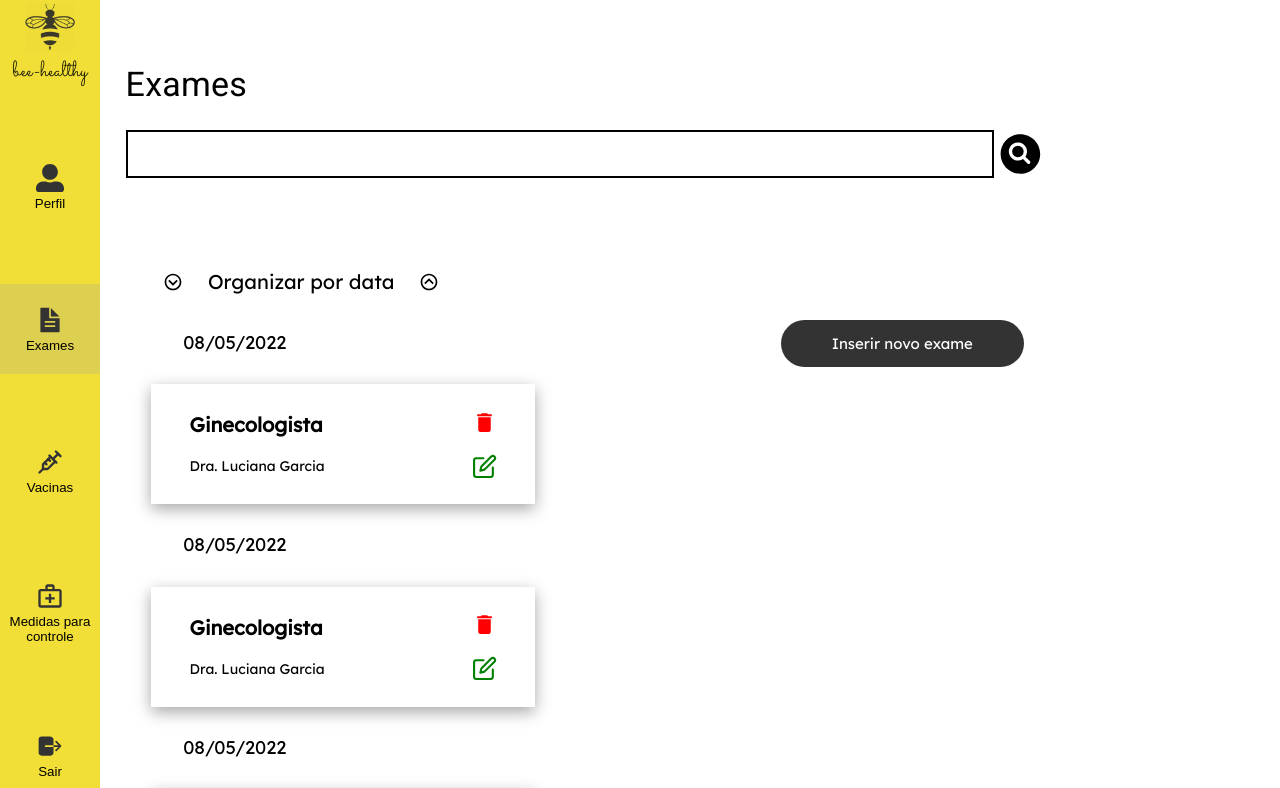
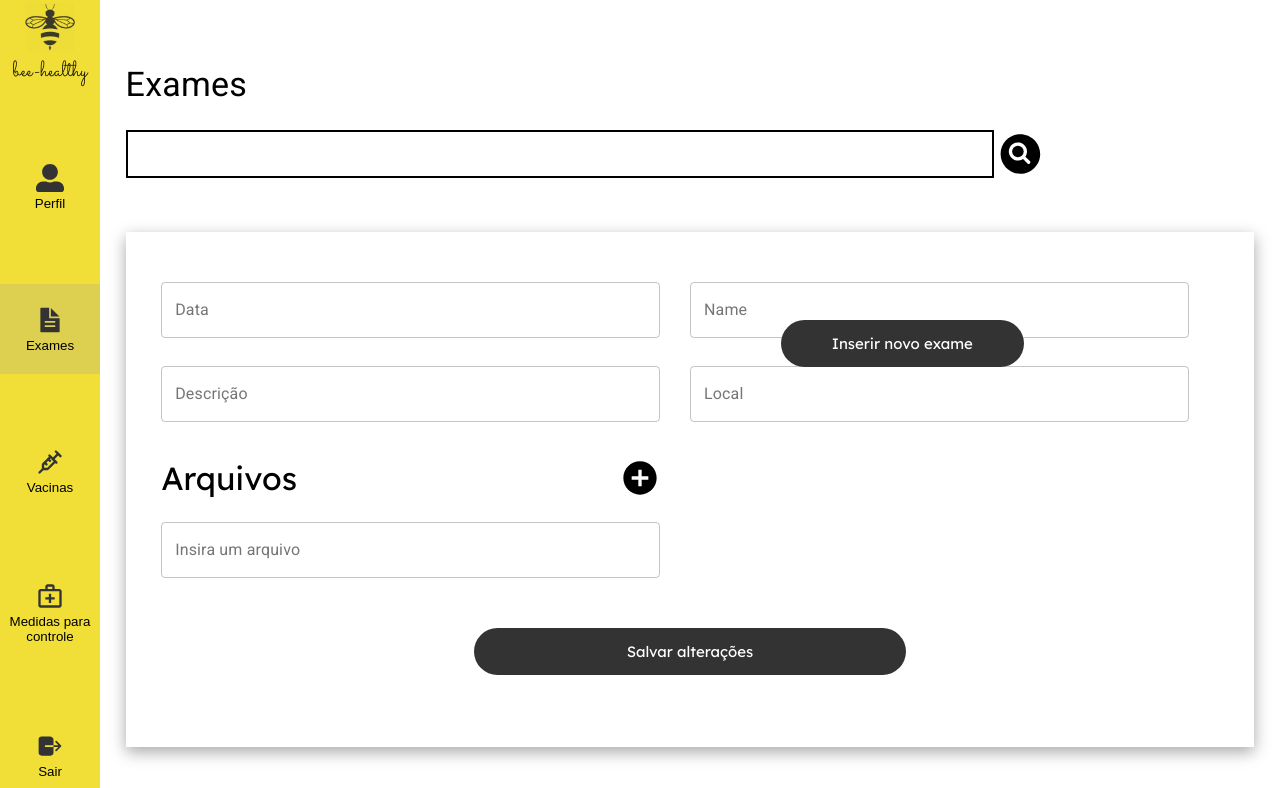
Before and after one commit to belleomoraes/bee-healthy-frontend, a React (Create React App) app: page /dashboard/exams in a window 1280 px wide. Shown: the top 788 px of the page. Built offline with nearby package versions, Linux system fonts and the light colour scheme.

Commit message:
feat: handle form changes on exams

```diff
--- a/src/components/Dashboard/Pages/Exams/ExamMainPage.js
+++ b/src/components/Dashboard/Pages/Exams/ExamMainPage.js
@@ -11,7 +11,7 @@ export default function ExamsMainPage() {
       <SearchBar />
 
       <Container>
-        <ExamLine />
+        <ExamRegistration />
         <DisplayOptions>
           <Button>Inserir novo exame</Button>
         </DisplayOptions>
--- a/src/components/Dashboard/Pages/Exams/ExamRegistrationPage.js
+++ b/src/components/Dashboard/Pages/Exams/ExamRegistrationPage.js
@@ -4,24 +4,40 @@ import Input from '../../../Forms/Input';
 import { Button } from '../../GeneralStyles/Button';
 import { MdAddCircle } from 'react-icons/md';
 import { Container, FormWrapper, InputWrapper, SubmitContainer, Display } from '../../GeneralStyles/Registration';
+import { useState, useEffect } from 'react';
 
 export default function ExamRegistration() {
+  const [examInfo, setExamInfo] = useState({
+    date: '',
+    description: '',
+    local: '',
+    name: '',
+  });
+
+  function handleChange(e) {
+    e.preventDefault();
+    setExamInfo({
+      ...examInfo,
+      [e.target.name]: e.target.value,
+    });
+  }
+
   return (
     <>
       <MuiPickersUtilsProvider utils={DateFnsUtils}>
         <Container>
           <FormWrapper>
             <InputWrapper>
-              <Input label="Data" name="date" type="text" />
+              <Input label="Data" name="date" mask="99/99/9999" value={examInfo.date} onChange={handleChange} />
             </InputWrapper>
             <InputWrapper>
-              <Input label="Tipo" name="type" type="text" />
+              <Input label="Name" name="name" value={examInfo.name} onChange={handleChange} />
             </InputWrapper>
             <InputWrapper>
-              <Input label="Descrição" name="description" type="text" />
+              <Input label="Descrição" name="description" value={examInfo.description} onChange={handleChange} />
             </InputWrapper>
             <InputWrapper>
-              <Input label="Local ou médico" name="location" type="text" />
+              <Input label="Local" name="local" value={examInfo.local} onChange={handleChange} />
             </InputWrapper>
 
             <InputWrapper>
--- a/src/components/Dashboard/Pages/Profile/index.js
+++ b/src/components/Dashboard/Pages/Profile/index.js
@@ -1,7 +1,5 @@
 import Typography from '@material-ui/core/Typography';
-import { MuiPickersUtilsProvider } from '@material-ui/pickers';
 import styled from 'styled-components';
-import DateFnsUtils from '@date-io/date-fns';
 import Input from '../../../Forms/Input';
 import { Button } from '../../GeneralStyles/Button';
 import dayjs from 'dayjs';
@@ -32,13 +30,12 @@ export default function Profile() {
       <Container>
         <FormWrapper>
           <InputWrapper>
-            <Input label="Nome Completo" name="name" type="text" value={profileInfo.name} onChange={handleChange} />
+            <Input label="Nome Completo" name="name" value={profileInfo.name} onChange={handleChange} />
           </InputWrapper>
           <InputWrapper>
             <Input
               name="cpf"
               label="CPF"
-              type="text"
               maxLength="14"
               mask="999.999.999-99"
               value={profileInfo.cpf}
--- a/src/components/Dashboard/Pages/Vaccination/VaccinationMainPage.js
+++ b/src/components/Dashboard/Pages/Vaccination/VaccinationMainPage.js
@@ -9,7 +9,7 @@ export default function VaccinationMainPage() {
     <>
       <SearchBar />
       <Container>
-        <VaccinationRegistration />
+        <VaccinationLine />
         <DisplayOptions>
           <Button>Inserir novo registro de vacina</Button>
         </DisplayOptions>
```
